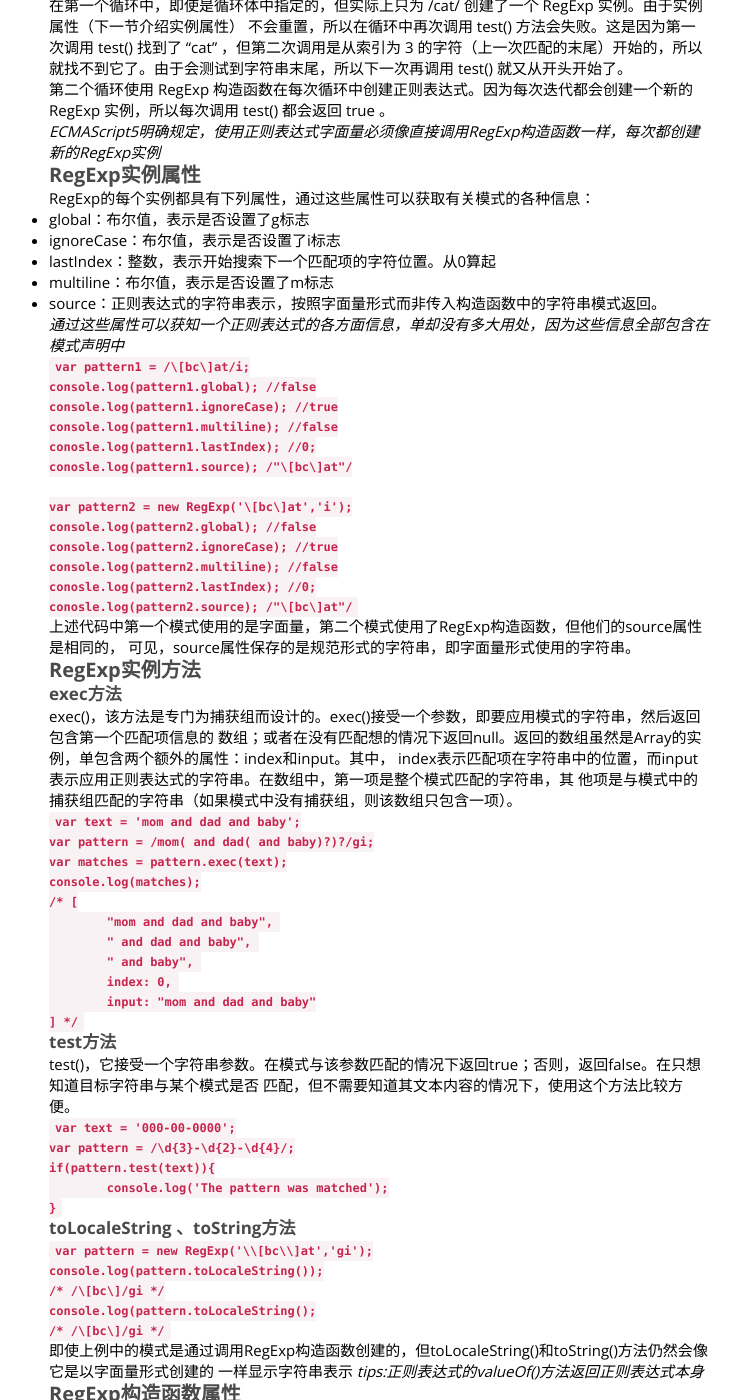
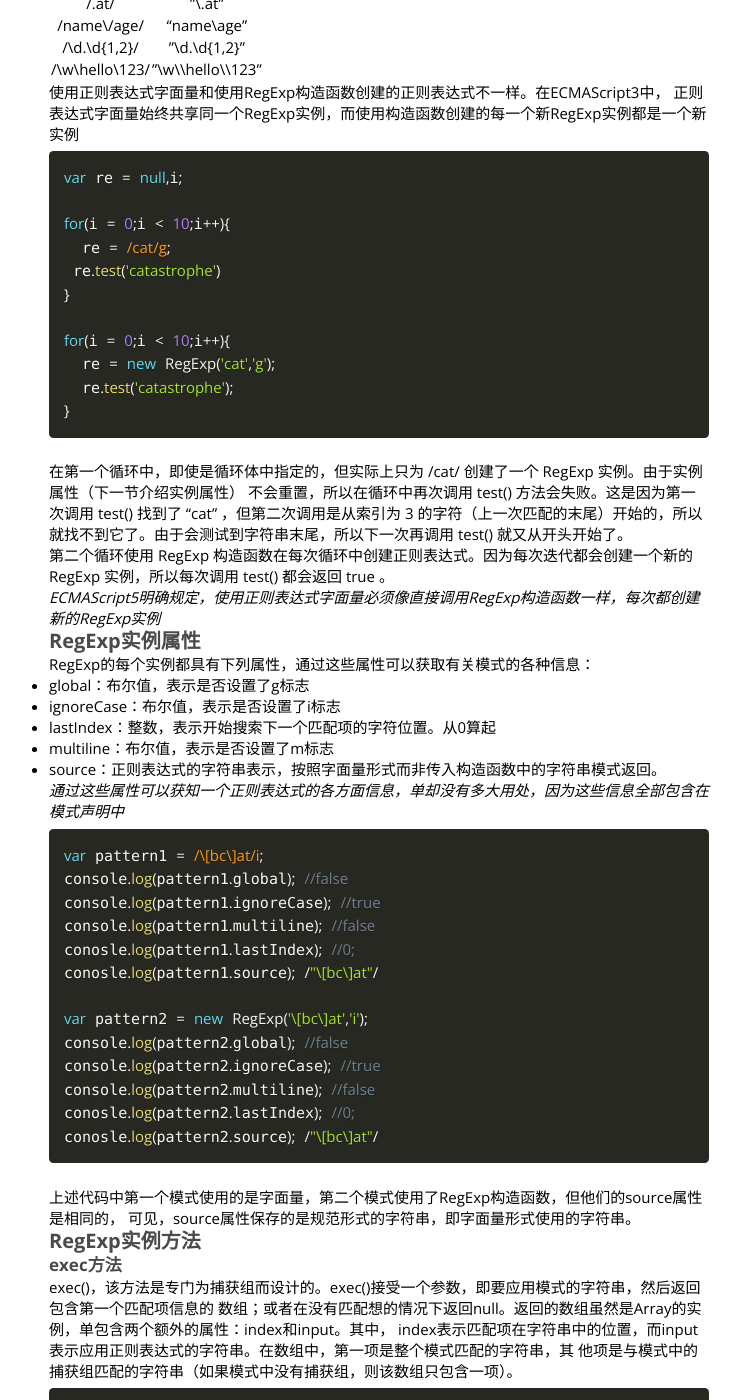
Before and after one commit to quality520/quality520.github.io, a Jekyll site: the page built from _posts/2016-07-25-JavaScript-RegExp.md, in a window 1280 px wide and 1400 px high, scrolled down 1772 px. Shown: the whole window, without its empty margins (261-1003 px from the left). Built offline with Jekyll 4.4.1, drawn with Linux system fonts in a browser that asks for light colours; some web fonts are replaced; some of the changed text lies outside the part shown.

````diff
--- a/_posts/2016-07-25-JavaScript-RegExp.md
+++ b/_posts/2016-07-25-JavaScript-RegExp.md
@@ -6,7 +6,7 @@ title: RegExp类型
 {{ page.date | date_to_string }}
 ECMAScript通过RegExp类型来支持正则表达式。使用下面类似Perl的语法，就可以创建一个正则表达式
 
-```
+```javascript
 var expression = / pattern / flags;
 ```
 
@@ -18,7 +18,7 @@ var expression = / pattern / flags;
 
 #### Example
 
-```
+```javascript
 /*
 *匹配字符串中所有"at"的实例
 */
@@ -39,7 +39,7 @@ var pattern3 = /.at/g;
 
 #### Example
 
-```
+```javascript
 /*
 * 匹配第一个"bat"或"cat"，不区分大小写
 */
@@ -65,7 +65,7 @@ var pattern4 = /\.at/gi
 前面的例子都是通过字面量形式来定义正则表达式。
 另外一种创建正则表达式的方式是使用RegExp构造函数，它接受两个参数：一个是要匹配的字符串模式，另一个是可选的标志字符串。
 
-```
+```javascript
 var pattern1 = /[bc]at/i;
 
 var pattern2 = new RegExp("[bc]at","i");
@@ -88,7 +88,7 @@ var pattern2 = new RegExp("[bc]at","i");
 使用正则表达式字面量和使用RegExp构造函数创建的正则表达式不一样。在ECMAScript3中，
 正则表达式字面量始终共享同一个RegExp实例，而使用构造函数创建的每一个新RegExp实例都是一个新实例
 
-```
+```javascript
 var re = null,i;
 
 for(i = 0;i < 10;i++){
@@ -117,7 +117,7 @@ RegExp的每个实例都具有下列属性，通过这些属性可以获取有
 * source：正则表达式的字符串表示，按照字面量形式而非传入构造函数中的字符串模式返回。
 ***通过这些属性可以获知一个正则表达式的各方面信息，单却没有多大用处，因为这些信息全部包含在模式声明中***
 
-```
+```javascript
 var pattern1 = /\[bc\]at/i;
 console.log(pattern1.global); //false
 console.log(pattern1.ignoreCase); //true
@@ -145,7 +145,7 @@ exec()，该方法是专门为捕获组而设计的。exec()接受一个参数
 index表示匹配项在字符串中的位置，而input表示应用正则表达式的字符串。在数组中，第一项是整个模式匹配的字符串，其
 他项是与模式中的捕获组匹配的字符串（如果模式中没有捕获组，则该数组只包含一项）。
 
-```
+```javascript
 var text = 'mom and dad and baby';
 var pattern = /mom( and dad( and baby)?)?/gi;
 var matches = pattern.exec(text);
@@ -163,7 +163,7 @@ console.log(matches);
 test()，它接受一个字符串参数。在模式与该参数匹配的情况下返回true；否则，返回false。在只想知道目标字符串与某个模式是否
 匹配，但不需要知道其文本内容的情况下，使用这个方法比较方便。
 
-```
+```javascript
 var text = '000-00-0000';
 var pattern = /\d{3}-\d{2}-\d{4}/;
 if(pattern.test(text)){
@@ -173,7 +173,7 @@ if(pattern.test(text)){
 
 ##### toLocaleString 、toString方法
 
-```
+```javascript
 var pattern = new RegExp('\\[bc\\]at','gi');
 console.log(pattern.toLocaleString());
 /* /\[bc\]/gi */
@@ -201,7 +201,7 @@ RegExp构造函数包含一些属性，这些属性适用于作用域中，这
 
 使用这些属性可以从exec()和test()执行的操作中提取出更具体的信息。
 
-```
+```javascript
     var text = 'this has been a short summer',
         pattern = /(.)hort/g;
 
````
Also changed, not shown: _posts/2016-07-28-JavaScript-Function.md (added, +82 -0 lines).
